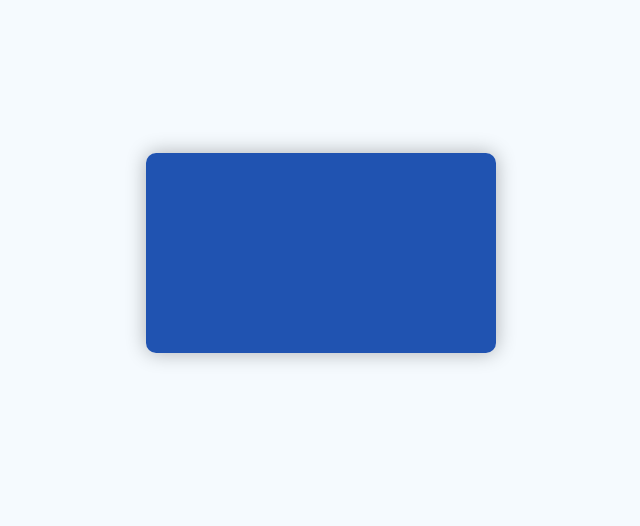
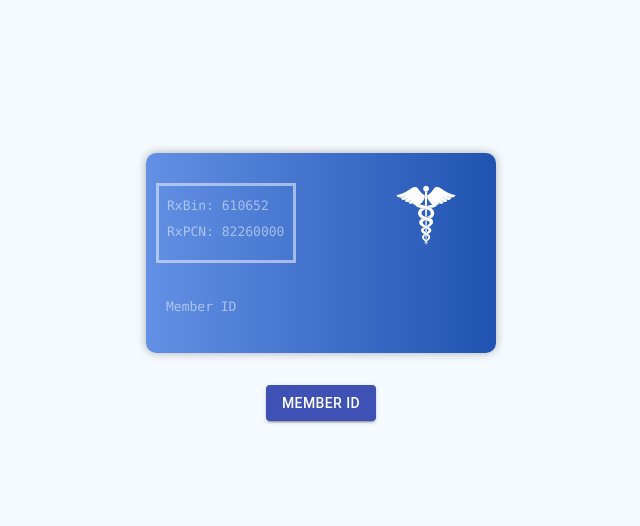
Before and after one commit to ahummel25/health-card, a Gatsby site: page / in a window 1280 px wide. Shown: the part 21-547 px from the top of the page, without its empty margins (319-959 px from the left). Built offline with nearby package versions, Linux system fonts and the light colour scheme; Gatsby itself is replaced by a stand-in of ours.

Commit message:
WIP, added Rx dummy numbers

```diff
--- a/gatsby-config.js
+++ b/gatsby-config.js
@@ -1,17 +1,29 @@
 module.exports = {
   siteMetadata: {
-    title: 'gatsby-starter-typescript-plus',
+    title: 'My Health Card',
     description:
       'A starter kit for TypeScript-based Gatsby projects with sensible defaults.',
     keywords: 'gatsbyjs, gatsby, javascript, sample, something',
     siteUrl: 'https://gatsby-starter-typescript-plus.netlify.com',
     author: {
-      name: 'Resi Respati',
-      url: 'https://twitter.com/resir014',
-      email: 'resir014@gmail.com'
+      name: 'Andrew Hummel',
+      email: 'ahummel25@gmail.com'
     }
   },
+  pathPrefix: '/health-card',
   plugins: [
+    {
+      resolve: 'gatsby-plugin-manifest',
+      options: {
+        name: 'Health Card App',
+        short_name: 'Health Card',
+        start_url: '/',
+        background_color: '#2053B1',
+        theme_color: '#2053B1',
+        display: 'standalone',
+        icon: `${__dirname}/src/images/asclepius-pwa.png`
+      }
+    },
     {
       resolve: 'gatsby-source-filesystem',
       options: {
@@ -51,6 +63,7 @@ module.exports = {
       }
     },
     'gatsby-plugin-emotion',
+    'gatsby-plugin-offline',
     'gatsby-plugin-typescript',
     'gatsby-plugin-sharp',
     'gatsby-transformer-sharp',
--- /dev/null
+++ b/src/components/ButtonForId.tsx
@@ -0,0 +1,28 @@
+import React, { FC } from 'react';
+import Button from '@material-ui/core/Button';
+import styled from '@emotion/styled';
+
+import { IButtonForId } from '../interfaces';
+
+const ButtonStyled = styled(({ ...rest }) => <Button {...rest} />)`
+  position: relative !important;
+  top: 150px !important;
+`;
+
+const ButtonForId: FC<IButtonForId> = ({ setMemberId }): JSX.Element => {
+  const handleOnClick = (): void => {
+    const generatedId = new Date()
+      .valueOf()
+      .toString()
+      .slice(-8);
+
+    setMemberId(Number(generatedId));
+  };
+  return (
+    <ButtonStyled onClick={handleOnClick} variant="contained" color="primary">
+      Member ID
+    </ButtonStyled>
+  );
+};
+
+export default ButtonForId;
--- a/src/components/Container.tsx
+++ b/src/components/Container.tsx
@@ -1,8 +1,11 @@
-import React from 'react';
+import React, { useState } from 'react';
 import styled from '@emotion/styled';
 
 import { widths } from '../styles/variables';
 import { getEmSize } from '../styles/mixins';
+
+import ButtonForId from './ButtonForId';
+import HealthCard from './HealthCard';
 
 const StyledContainer = styled.div`
   display: flex;
@@ -19,8 +22,14 @@ interface ContainerProps {
   className?: string;
 }
 
-const Container: React.FC<ContainerProps> = ({ children, className }) => (
-  <StyledContainer className={className}>{children}</StyledContainer>
-);
+const Container: React.FC<ContainerProps> = ({ className }) => {
+  const [memberId, setMemberId] = useState<number | null>(null);
+  return (
+    <StyledContainer className={className}>
+      <HealthCard memberId={memberId} />
+      <ButtonForId setMemberId={setMemberId} />
+    </StyledContainer>
+  );
+};
 
 export default Container;
--- a/src/components/HealthCard.tsx
+++ b/src/components/HealthCard.tsx
@@ -1,67 +1,143 @@
-import React, { useState } from 'react';
+import React, { FC, useState } from 'react';
 import styled from '@emotion/styled';
+import Img from 'gatsby-image';
 
-import { colors } from '../styles/variables';
+import { useGetImages } from '../hooks';
+import { IHealthCard } from '../interfaces';
+import { fonts } from '../styles/variables';
 
-interface HealthCardProps {
-  flipped: boolean;
-}
+import RxInfo from './Rx';
 
 const HealthCardContainer = styled.div`
+  color: white;
   position: absolute;
   -webkit-perspective: 1000px;
   perspective: 1000px;
   width: 350px;
   height: 200px;
   margin: 0 auto;
+  background: inherit;
+
+  @keyframes flip-card-keyframe {
+    from {
+      transform: rotateY(0deg);
+    }
+    to {
+      transform: rotateY(360deg);
+    }
+  }
+
+  .is-flipping {
+    animation: flip-card-keyframe 0.5s ease-in-out;
+  }
+
+  .box-shadow {
+    box-shadow: 0 0 10px rgba(0, 0, 0, 0.3);
+  }
 `;
 
 const HealthCardMain = styled.div`
+  background: inherit;
   border-radius: 10px;
   line-height: 1;
   position: relative;
   width: 100%;
   height: 100%;
   min-width: 315px;
-  -webkit-transform-style: preserve-3d;
-  -ms-transform-style: preserve-3d;
-  -o-transform-style: preserve-3d;
   transform-style: preserve-3d;
-  -webkit-transition: all 400ms linear;
   transition: all 400ms linear;
-  -webkit-box-shadow: 0 0 20px rgba(0, 0, 0, 0.3);
-  box-shadow: 0 0 20px rgba(0, 0, 0, 0.3);
 `;
 
 const CardFront = styled.div`
-  background: ${colors.cardColor};
-  -webkit-backface-visibility: hidden;
+  background: linear-gradient(to right, rgb(98, 144, 228), rgb(32, 83, 177));
   backface-visibility: hidden;
   transform-style: preserve-3d;
-  -webkit-transition: all 400ms linear;
   transition: all 400ms linear;
-  -webkit-transform-style: preserve-3d;
-  -ms-transform-style: preserve-3d;
-  -o-transform-style: preserve-3d;
   width: 100%;
   height: 100%;
-  position: absolute;
+  position: relative;
   top: 0;
   left: 0;
   overflow: hidden;
   border-radius: 10px;
   z-index: 0;
+
+  .member-number {
+    &:before {
+      content: attr(data-before);
+      position: absolute;
+      white-space: nowrap;
+      bottom: 20px;
+      left: 20px;
+    }
+
+    position: absolute;
+    letter-spacing: 0em;
+    bottom: 20px;
+    padding-left: 20px;
+    font-family: ${fonts.bitstream};
+    font-size: 13px;
+    opacity: 0.5 !important;
+
+    .number {
+      font-size: 16px;
+    }
+  }
 `;
 
-const CardBack = CardFront;
+const CardBack = styled(({ ...rest }) => <CardFront {...rest} />)`
+  .swipe-bar {
+    background-image: linear-gradient(rgb(68, 68, 68), rgb(51, 51, 51));
+    width: 100%;
+    height: 20%;
+    position: absolute;
+    top: 15%;
+  }
+`;
 
-const HealthCard = (): JSX.Element => {
-  const [isFlipped, setIsFlipped] = useState(false);
+const AsclepiusImg = styled(({ ...rest }) => <Img {...rest} />)`
+  position: absolute;
+  top: 10%;
+  left: 30%;
+`;
+
+const HealthCard: FC<IHealthCard> = ({ memberId }): JSX.Element => {
+  const [showBack, setShowBack] = useState<boolean>(false);
+  const [isFlipping, setIsFlipping] = useState<boolean>(false);
+  const { asclepiusImg } = useGetImages();
 
   return (
     <HealthCardContainer>
-      <HealthCardMain onClick={(): void => setIsFlipped(!isFlipped)}>
-        {isFlipped ? <CardBack /> : <CardFront />}
+      <HealthCardMain
+        className={isFlipping ? 'is-flipping' : 'box-shadow'}
+        onClick={(): void => {
+          setIsFlipping(true);
+          setShowBack(!showBack);
+        }}
+        onAnimationEnd={(): void => {
+          setIsFlipping(false);
+        }}
+      >
+        {isFlipping ? (
+          <CardFront />
+        ) : showBack ? (
+          <CardBack>
+            <div className="swipe-bar"></div>
+          </CardBack>
+        ) : (
+          <CardFront>
+            <RxInfo />
+            <AsclepiusImg
+              style={{ maxHeight: '40%' }}
+              imgStyle={{ objectFit: 'contain' }}
+              fluid={asclepiusImg.childImageSharp.fluid}
+              alt="Asclepius Logo"
+            />
+            <div className="member-number" data-before="Member ID">
+              <span className="number">{memberId}</span>
+            </div>
+          </CardFront>
+        )}
       </HealthCardMain>
     </HealthCardContainer>
   );
--- a/src/components/Page.tsx
+++ b/src/components/Page.tsx
@@ -9,6 +9,7 @@ const StyledPage = styled.div`
   position: relative;
   padding: ${dimensions.containerPadding}rem;
   margin-bottom: 3rem;
+  height: 100%;
 `;
 
 interface PageProps {
--- /dev/null
+++ b/src/components/Rx.tsx
@@ -0,0 +1,46 @@
+import React, { FC } from 'react';
+import styled from '@emotion/styled';
+
+import { colors, fonts } from '../styles/variables';
+
+const RxInfoContainer = styled.div`
+  position: absolute;
+  top: 30px;
+  left: 10px;
+  height: 40%;
+  width: 40%;
+  padding: 0;
+  border: 3px solid ${colors.white};
+  opacity: 0.5;
+  font-size: 13px;
+  font-family: ${fonts.bitstream};
+
+  ul {
+    float: left;
+    padding-left: 8px;
+  }
+
+  li {
+    list-style-type: none;
+
+    &:after {
+      clear: both;
+    }
+  }
+`;
+
+const RxInfo: FC<{}> = (): JSX.Element => {
+  return (
+    <>
+      <RxInfoContainer>
+        <ul>
+          <li>RxBin: 610652</li>
+          <br />
+          <li>RxPCN: 82260000</li>
+        </ul>
+      </RxInfoContainer>
+    </>
+  );
+};
+
+export default RxInfo;
--- /dev/null
+++ b/src/hooks/index.ts
@@ -0,0 +1,20 @@
+import { graphql, useStaticQuery } from 'gatsby';
+
+import { IImages } from '../interfaces';
+
+export const useGetImages = (): IImages => {
+  const imgData = useStaticQuery(
+    graphql`
+      query {
+        asclepiusImg: file(relativePath: { eq: "asclepius.png" }) {
+          childImageSharp {
+            fluid(quality: 100, maxWidth: 100, maxHeight: 100) {
+              ...GatsbyImageSharpFluid
+            }
+          }
+        }
+      }
+    `
+  );
+  return imgData;
+};
--- /dev/null
+++ b/src/interfaces/index.ts
@@ -0,0 +1,17 @@
+import { FluidObject } from 'gatsby-image';
+
+export interface IButtonForId {
+  setMemberId: (memberId: number) => void;
+}
+
+export interface IHealthCard {
+  memberId: number | null;
+}
+
+export interface IImages {
+  [key: string]: {
+    childImageSharp: {
+      fluid: FluidObject;
+    };
+  };
+}
--- a/src/pages/index.tsx
+++ b/src/pages/index.tsx
@@ -2,15 +2,12 @@ import React from 'react';
 
 import Page from '../components/Page';
 import Container from '../components/Container';
-import HealthCard from '../components/HealthCard';
 import IndexLayout from '../layouts';
 
 const IndexPage = (): JSX.Element => (
   <IndexLayout>
     <Page>
-      <Container>
-        <HealthCard />
-      </Container>
+      <Container />
     </Page>
   </IndexLayout>
 );
--- a/src/styles/normalize.ts
+++ b/src/styles/normalize.ts
@@ -1,11 +1,10 @@
 export default `
   html,
   body {
-	height: 100%;
+	  height: 100%;
   }
 
   body {
     background: rgb(245,250,254);
-    color: rgb(51, 51, 51);
   }
 `;
--- a/src/styles/variables.ts
+++ b/src/styles/variables.ts
@@ -23,6 +23,8 @@ export const colors = {
 };
 
 export const fonts = {
+  bitstream: 'Bitstream Vera Sans Mono, Consolas, Courier, monospace',
+  helvetica: 'Helvetica Neue',
   sansSerif:
     '-apple-system, BlinkMacSystemFont, "Segoe UI", "Roboto", "Oxygen", "Ubuntu", "Cantarell", "Fira Sans", "Droid Sans", "Helvetica Neue", Arial, sans-serif',
   serif: 'Georgia, "Times New Roman", Times, serif',
--- a/src/typings.d.ts
+++ b/src/typings.d.ts
@@ -13,3 +13,5 @@ declare module '*.module.css' {
   const cssModule: CSSModule;
   export = cssModule;
 }
+
+declare module '*.png';
```
Also changed, not shown: package.json (+6 -4 lines), src/images/asclepius-pwa.png (added), src/images/asclepius.png (added), 2 other files.
